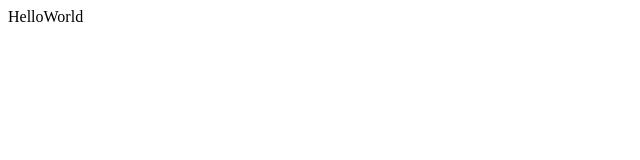
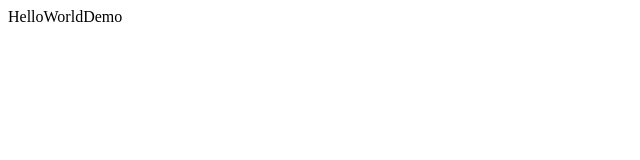
Before and after one commit to W1epo/demo, a plain HTML site: page index.html in a window 1280 px wide. Shown: the full height of the page, 0-640 px from the left. Drawn offline with Linux system fonts and the light colour scheme.

Commit message:
third commit

```diff
--- a/index.html
+++ b/index.html
@@ -5,6 +5,6 @@
         <title>Document</title>
     </head>
     <body>
-        HelloWorld
+        HelloWorldDemo
     </body>
 </html>
```
